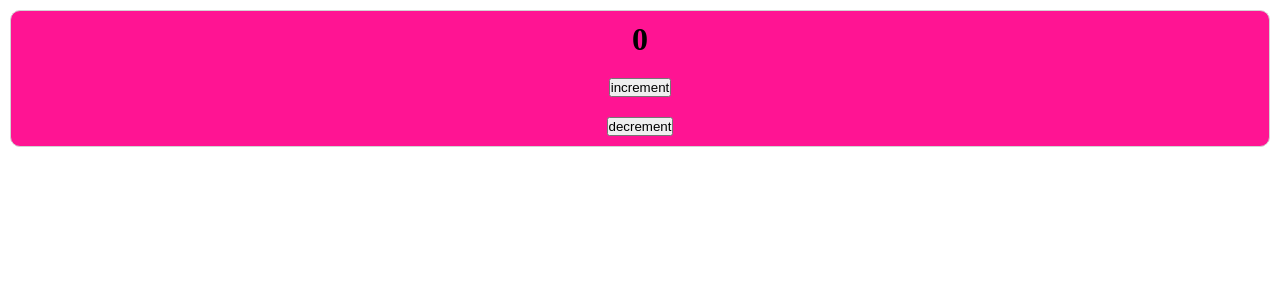
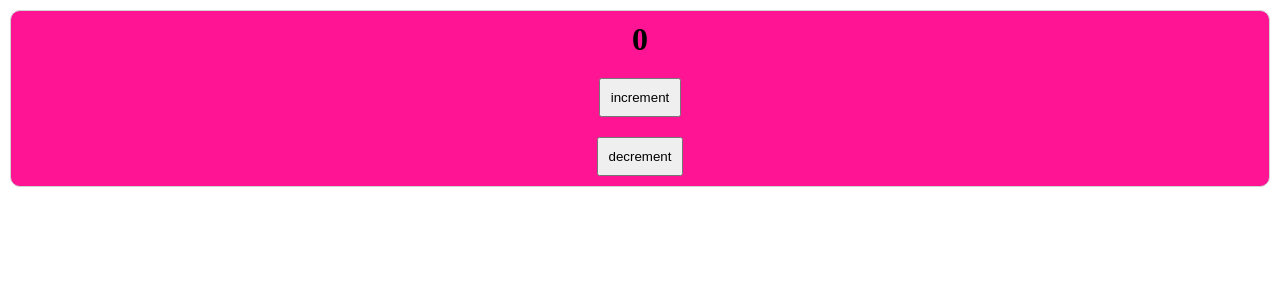
Before and after one commit to volodyafrolov11/test-git, a React (Vite) app: page / in a window 1280 px wide. Shown: the top 300 px of the page. Built offline with nearby package versions, Linux system fonts and the light colour scheme.

Commit message:
update styles for button

```diff
--- a/src/App.jsx
+++ b/src/App.jsx
@@ -7,8 +7,18 @@ const App = () => {
     return (
         <div className="counter">
             <h1>{count}</h1>
-            <button onClick={() => setCount(prev => prev + 1)}>increment</button>
-            <button onClick={() => setCount(prev => prev - 1)}>decrement</button>
+            <button
+                className="button"
+                onClick={() => setCount(prev => prev + 1)}
+            >
+                increment
+            </button>
+            <button
+                className="button"
+                onClick={() => setCount(prev => prev - 1)}
+            >
+                decrement
+            </button>
         </div>
     );
 };
--- a/src/styles/index.css
+++ b/src/styles/index.css
@@ -15,3 +15,7 @@
     border-radius: 10px;
     background-color: deeppink;
 }
+
+.button {
+    padding: 10px;
+}
```
